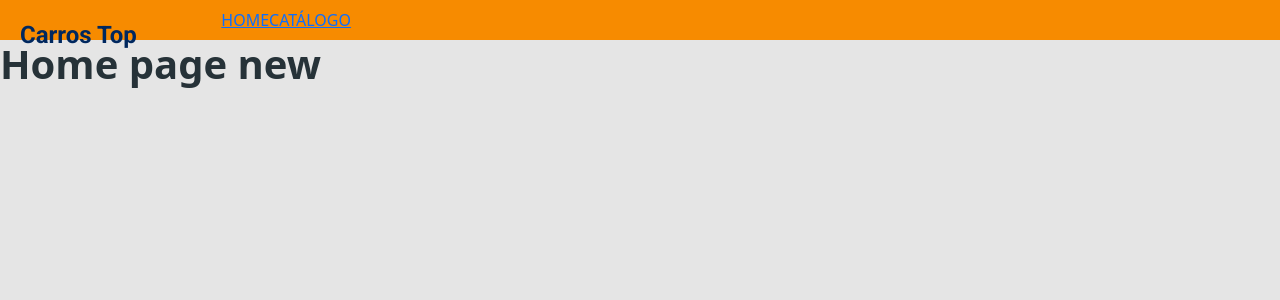
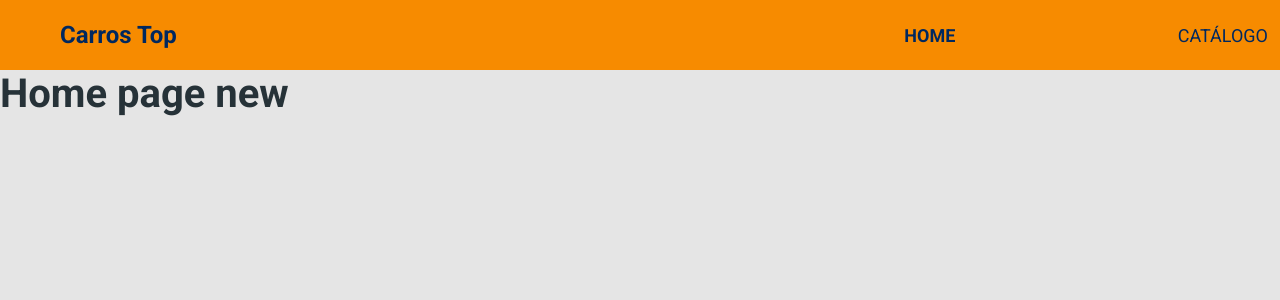
Before and after one commit to Romariorfr/website-carros, a React (Create React App) app in the folder frontweb/: page /home in a window 1280 px wide. Shown: the top 300 px of the page. Built offline with nearby package versions, Linux system fonts and the light colour scheme.

Commit message:
estilizando a navbar

```diff
--- a/frontweb/src/App.css
+++ b/frontweb/src/App.css
@@ -3,6 +3,15 @@
 h1,h2,h3,h4,h5,h6{
   font-weight: 700;
   margin-bottom: 0px;
+}
+
+a,a:hover{
+  text-decoration: none;
+  color: unset;
+}
+
+*{
+  font-family: 'Roboto',sans-serif;
 }
 
 .App {
--- a/frontweb/src/components/Header/index.tsx
+++ b/frontweb/src/components/Header/index.tsx
@@ -1,6 +1,6 @@
 import './styles.css';
 import '@popperjs/core';
-import 'bootstrap/js/src/collapse.js';
+import 'bootstrap/js/src/collapse';
 import { Link, NavLink } from 'react-router-dom';
 
 const Header = () => {
@@ -8,23 +8,23 @@ const Header = () => {
     <nav className="navbar navbar-expand-md navbar-dark bg-primary main-nav">
       <div className="container-fluid">
         <Link to="/home" className="nav-logo-text">
-          <h4 className='title-app'>Carros Top</h4>
+          <h4>Carros Top</h4>
         </Link>
 
         <button
           className="navbar-toggler"
           type="button"
           data-bs-toggle="collapse"
-          data-bs-target="#dscatalog-navbar"
-          aria-controls="dscatalog-navbar"
+          data-bs-target="#carrostop-navbar"
+          aria-controls="carrostop-navbar"
           aria-expanded="false"
           aria-label="Toggle navigation"
         >
           <span className="navbar-toggler-icon"></span>
         </button>
 
-        <div className="collapse navbar-collapse" id="dscatalog-navbar">
-          <ul className="navbar-nav offset-md-2 main-menu">
+        <div className="collapse navbar-collapse" id="carrostop-navbar">
+          <ul className="navbar-nav offset-md-8 main-menu">
             <li>
               <NavLink to="/home">HOME</NavLink>
             </li>
--- a/frontweb/src/components/Header/styles.css
+++ b/frontweb/src/components/Header/styles.css
@@ -1,5 +1,4 @@
 .header-container {
-  position: absolute;
   width: 100%;
   height: 70px;
   left: 0px;
@@ -7,8 +6,13 @@
   background: #f78b00;
 }
 
-.title-app {
-  position: absolute;
+.main-nav{
+  min-height: 70px;
+  padding-left: 40px;
+
+}
+
+.nav-logo-text {
   width: 117px;
   height: 28px;
   left: 20px;
@@ -21,6 +25,25 @@
   line-height: 28px;
   display: flex;
   align-items: center;
-
   color: #00285f;
 }
+
+.main-menu{
+  display: flex;
+  font-size: 18px ;
+  width: 380px;
+  justify-content: space-between;
+}
+
+.main-menu a{
+  color: #00285f;
+}
+
+.container-fluid{
+  padding-left: 20px;
+}
+
+.main-menu a.active{
+  color: #00285f;
+  font-weight: 700;
+}
```
